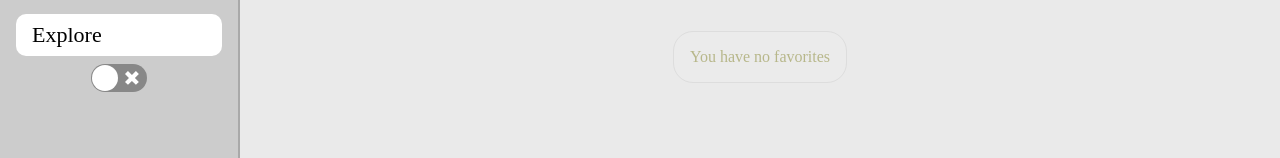
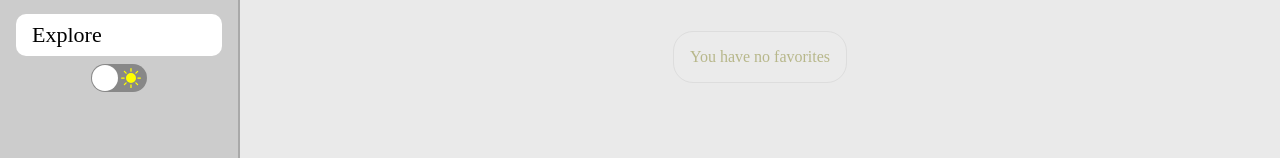
Before and after one commit to ParhamInBinary/Miniprojekt-ReactApp, a React (Vite) app: page / in a window 1280 px wide. Shown: the part 152-310 px from the top of the page. Built offline with nearby package versions, Linux system fonts and the light colour scheme.

Commit message:
styling for icons

```diff
--- a/src/Sidebar/ToggleMode.tsx
+++ b/src/Sidebar/ToggleMode.tsx
@@ -1,6 +1,7 @@
 import { useEffect, useState } from "react";
 import { createUseStyles } from "react-jss";
 import ReactSwitch from "react-switch";
+import { BsMoonFill, BsFillSunFill } from "react-icons/bs";
 
 const useStyles = createUseStyles({
   lightTheme: {
@@ -8,7 +9,24 @@ const useStyles = createUseStyles({
   },
   darkTheme: {
     backgroundColor: '#000000',
-  }
+  },
+  switch: {
+    backgroundColor: '#000'
+  },
+  iconMoon: {
+    width: "20px",
+    height: "20px",
+    color: "white",
+    marginTop: 4,
+    marginLeft: 4
+  },
+  iconSun: {
+    width: "20px",
+    height: "20px",
+    color: 'yellow',
+    marginTop: 4,
+    marginLeft: 4
+  },
 });
 
 export function ToggleMode(): JSX.Element {
@@ -35,6 +53,8 @@ export function ToggleMode(): JSX.Element {
       <ReactSwitch
         checked={darkTheme}
         onChange={handleChange}
+        checkedIcon={<BsMoonFill className={styles.iconMoon} />}
+        uncheckedIcon={<BsFillSunFill className={styles.iconSun} />}
       />
     </div>
   );
```
